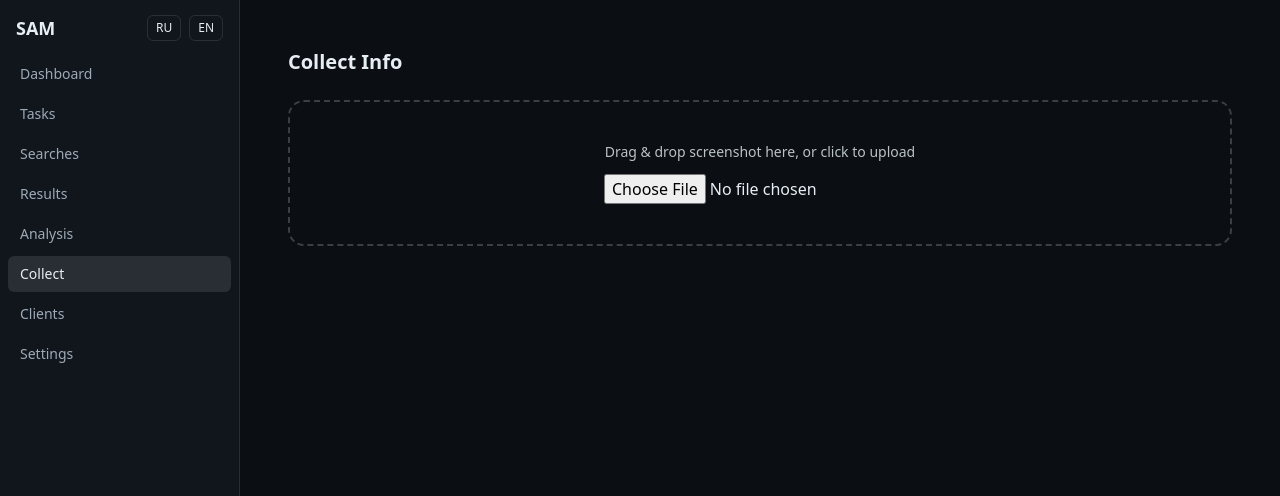
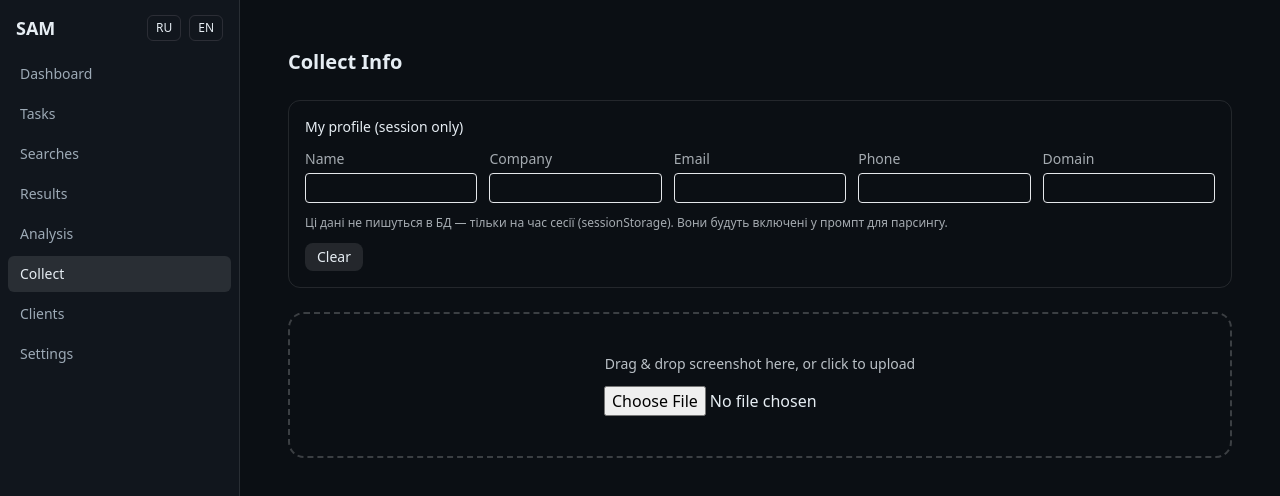
Before and after one commit to Oleh-seacrh/SAM, a Next.js app: page /collect in a window 1280 px wide. Shown: the top 496 px of the page. Built offline with nearby package versions, Linux system fonts and the light colour scheme.

Commit message:
Update page.tsx

```diff
--- a/app/collect/page.tsx
+++ b/app/collect/page.tsx
@@ -1,5 +1,6 @@
 "use client";
 import { useState, useCallback } from "react";
+import { useSelfProfile } from "@/hooks/use-self";
 
 type ParsedInquiry = {
   who: { name?: string|null; email?: string|null; phone?: string|null; source: "email"|"whatsapp"|"other" };
@@ -7,7 +8,6 @@ type ParsedInquiry = {
   intent: { type: "RFQ"|"Buy"|"Info"|"Support"; brand?: string|null; product?: string|null; quantity?: string|null; freeText?: string|null };
   meta: { confidence: number; rawText: string; imageUrl?: string|null };
 };
-
 type DedupCandidate = { id: string; name: string; domain?: string|null; match_type: string };
 type IntakePreview = { normalized: ParsedInquiry; dedupe: { candidates: DedupCandidate[] } };
 
@@ -15,11 +15,14 @@ export default function CollectPage() {
   const [preview, setPreview] = useState<IntakePreview | null>(null);
   const [loading, setLoading] = useState(false);
   const [err, setErr] = useState<string | null>(null);
+  const { self, setSelf, reset } = useSelfProfile();
 
   const onDrop = useCallback(async (file: File) => {
     setLoading(true); setErr(null);
     const fd = new FormData();
     fd.append("file", file);
+    // ← важливо: прокидуємо профіль у промпт через form-data
+    fd.append("self_json", JSON.stringify(self));
     try {
       const res = await fetch("/api/intake/image", { method: "POST", body: fd });
       const json = await res.json();
@@ -28,15 +31,13 @@ export default function CollectPage() {
     } catch (e:any) {
       setErr(e.message || "Error");
     } finally { setLoading(false); }
-  }, []);
+  }, [self]);
 
   const onConfirm = useCallback(async (decision: { mode: "create"|"merge"|"update"; targetOrgId?: string|null; orgType?: "supplier"|"prospect"|"client" }) => {
     if (!preview) return;
     const payload = { normalized: preview.normalized, decision };
     const res = await fetch("/api/intake/confirm", {
-      method: "POST",
-      headers: { "Content-Type": "application/json" },
-      body: JSON.stringify(payload)
+      method: "POST", headers: { "Content-Type": "application/json" }, body: JSON.stringify(payload)
     });
     const json = await res.json();
     if (!res.ok) { alert(json.error || "Failed"); return; }
@@ -48,12 +49,44 @@ export default function CollectPage() {
     <div className="p-6 space-y-6">
       <h1 className="text-xl font-semibold">Collect Info</h1>
 
+      {/* My profile — живе тільки в sessionStorage цієї сесії */}
+      <SelfPanel value={self} onChange={setSelf} onReset={reset} />
+
       <DropZone onDrop={onDrop} loading={loading} />
 
       {err && <div className="text-sm text-red-400">{err}</div>}
 
       {preview && <IntakePreview data={preview} onConfirm={onConfirm} />}
     </div>
+  );
+}
+
+function SelfPanel({ value, onChange, onReset }:{
+  value: { name:string; company:string; email:string; phone:string; domain:string },
+  onChange: (v:any)=>void, onReset: ()=>void
+}) {
+  return (
+    <div className="rounded-xl border border-white/10 p-4 space-y-3">
+      <div className="text-sm font-medium">My profile (session only)</div>
+      <div className="grid md:grid-cols-5 gap-3">
+        <Input label="Name"   value={value.name}    onChange={e=>onChange({...value, name: e.target.value})} />
+        <Input label="Company" value={value.company} onChange={e=>onChange({...value, company: e.target.value})} />
+        <Input label="Email"  value={value.email}   onChange={e=>onChange({...value, email: e.target.value})} />
+        <Input label="Phone"  value={value.phone}   onChange={e=>onChange({...value, phone: e.target.value})} />
+        <Input label="Domain" value={value.domain}  onChange={e=>onChange({...value, domain: e.target.value})} />
+      </div>
+      <div className="text-xs opacity-70">Ці дані не пишуться в БД — тільки на час сесії (sessionStorage). Вони будуть включені у промпт для парсингу.</div>
+      <div><button className="rounded-lg px-3 py-1 bg-white/10 hover:bg-white/20 text-sm" onClick={onReset}>Clear</button></div>
+    </div>
+  );
+}
+
+function Input({label, value, onChange}:{label:string; value:string; onChange:any}) {
+  return (
+    <label className="text-sm space-y-1">
+      <div className="opacity-70">{label}</div>
+      <input className="w-full bg-transparent border rounded px-2 py-1" value={value} onChange={onChange} />
+    </label>
   );
 }
 
@@ -67,13 +100,7 @@ function DropZone({ onDrop, loading }: { onDrop: (f: File)=>void; loading:boolea
       className={`border-2 border-dashed rounded-2xl p-10 text-center ${over ? "border-white/60 bg-white/5" : "border-white/20"}`}
     >
       <div className="text-sm opacity-80">Drag & drop screenshot here, or click to upload</div>
-      <input
-        type="file"
-        accept="image/*,application/pdf"
-        className="mt-3"
-        onChange={(e)=>{const f=e.target.files?.[0]; if(f) onDrop(f);}}
-        disabled={loading}
-      />
+      <input type="file" accept="image/*,application/pdf" className="mt-3" onChange={(e)=>{const f=e.target.files?.[0]; if(f) onDrop(f);}} disabled={loading} />
       {loading && <div className="mt-3 text-xs opacity-70">Processing…</div>}
     </div>
   );
```
